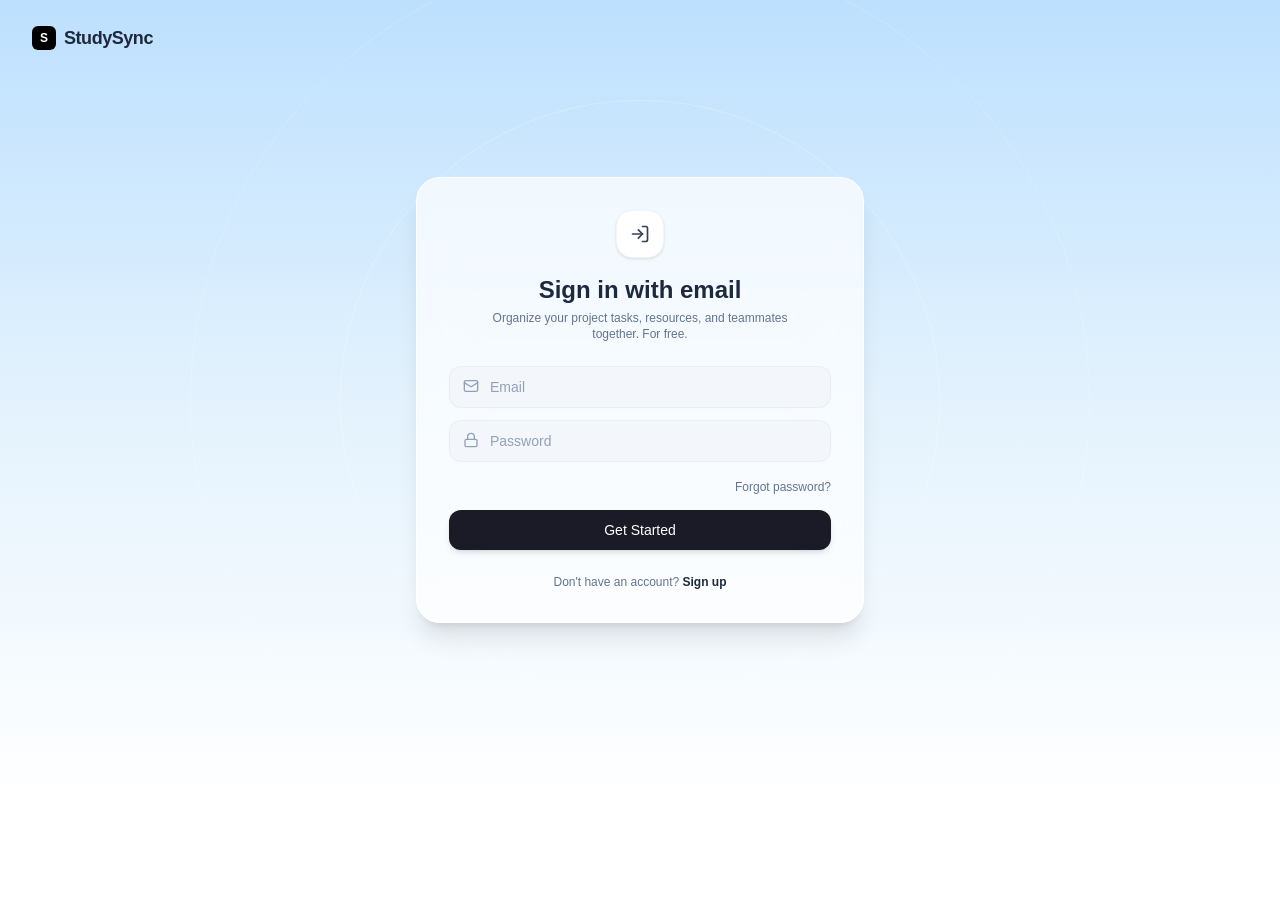
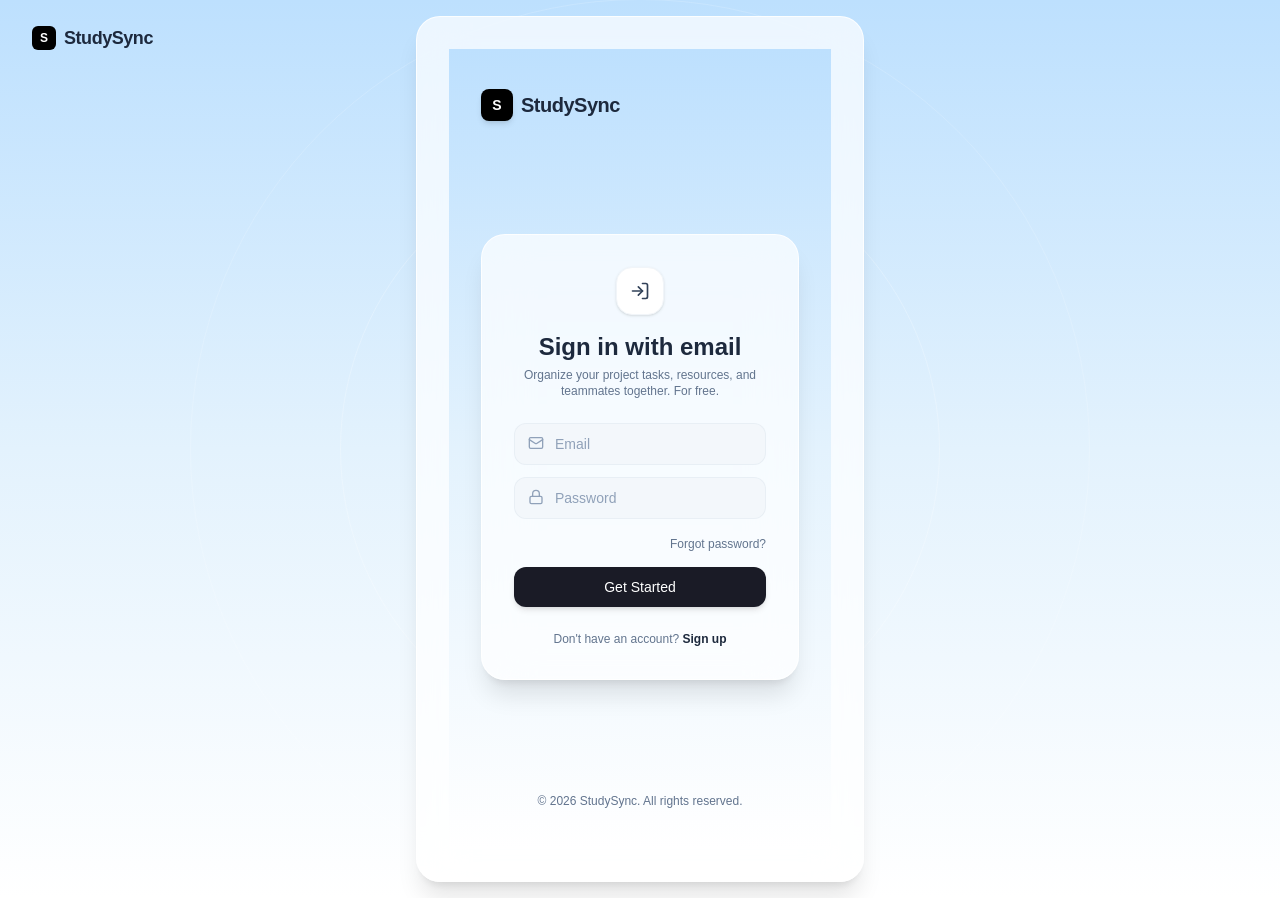
Before and after one commit to devspark-2501/StudySync, a Next.js app: page /login in a window 1280 px wide. Before the commit the page ends 800 px from the top, so only its background shows below. Built offline with nearby package versions, Linux system fonts and the light colour scheme.

Commit message:
(auth)login page coreected now

```diff
--- a/app/(auth)/login/page.jsx
+++ b/app/(auth)/login/page.jsx
@@ -30,6 +30,25 @@ export default function LoginPage() {
   };
 
   return (
+    <div className="min-h-screen w-full relative flex flex-col items-center justify-between bg-gradient-to-b from-[#bde0fe] via-[#e3f2fd] to-[#ffffff] overflow-hidden px-4 sm:px-8 py-8 sm:py-10">
+
+      {/* Top Header with Clickable Logo */}
+      <header className="relative z-10 w-full max-w-5xl flex items-center justify-between">
+        <Link
+          href="/"
+          className="flex items-center space-x-2 group cursor-pointer transition-transform active:scale-95"
+        >
+          <div className="w-8 h-8 rounded-lg bg-black flex items-center justify-center text-white font-bold text-sm shadow-md group-hover:bg-slate-800 transition-colors">
+            S
+          </div>
+          <span className="font-semibold text-slate-800 text-lg sm:text-xl tracking-tight group-hover:text-black transition-colors">
+            StudySync
+          </span>
+        </Link>
+      </header>
+
+      {/* Main Login Card */}
+      <div className="relative z-10 w-full max-w-md bg-white/70 backdrop-blur-xl border border-white/80 p-8 rounded-3xl shadow-xl my-auto">
         <div className="flex flex-col items-center text-center">
           <div className="w-12 h-12 rounded-2xl bg-white shadow-sm flex items-center justify-center mb-4 border border-slate-100">
             <LogIn className="w-5 h-5 text-slate-700" />
@@ -73,7 +92,7 @@ export default function LoginPage() {
 
             <button
               type="submit"
-          className="w-full bg-[#1a1b26] hover:bg-black text-white font-medium py-2.5 rounded-xl text-sm transition-all shadow-md"
+              className="w-full bg-[#1a1b26] hover:bg-black text-white font-medium py-2.5 rounded-xl text-sm transition-all shadow-md active:scale-95"
             >
               Get Started
             </button>
@@ -86,5 +105,12 @@ export default function LoginPage() {
             </Link>
           </p>
         </div>
+      </div>
+
+      {/* Footer */}
+      <footer className="relative z-10 text-xs text-slate-500">
+        &copy; {new Date().getFullYear()} StudySync. All rights reserved.
+      </footer>
+    </div>
   );
 }
```
Lines whose indentation alone changed are shown as unchanged.
